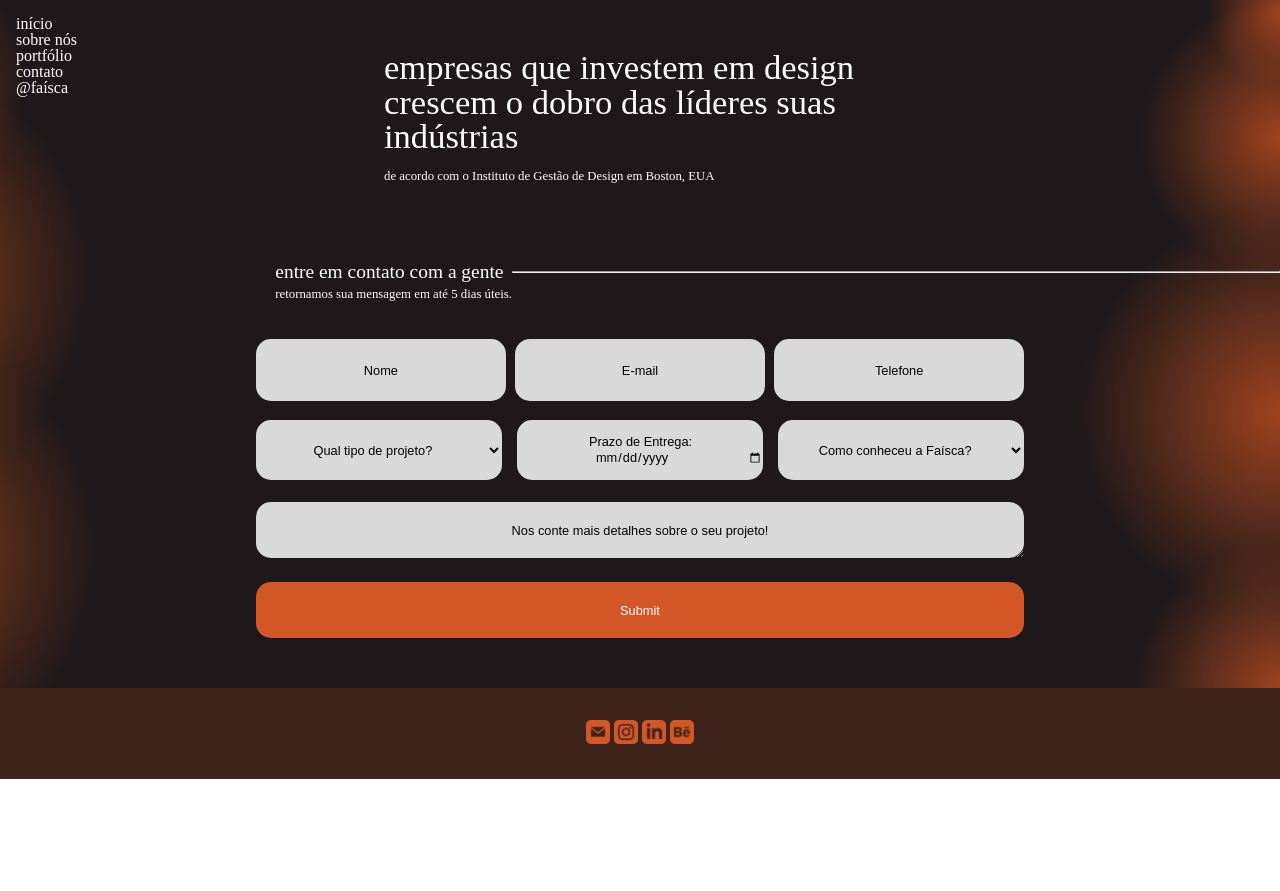
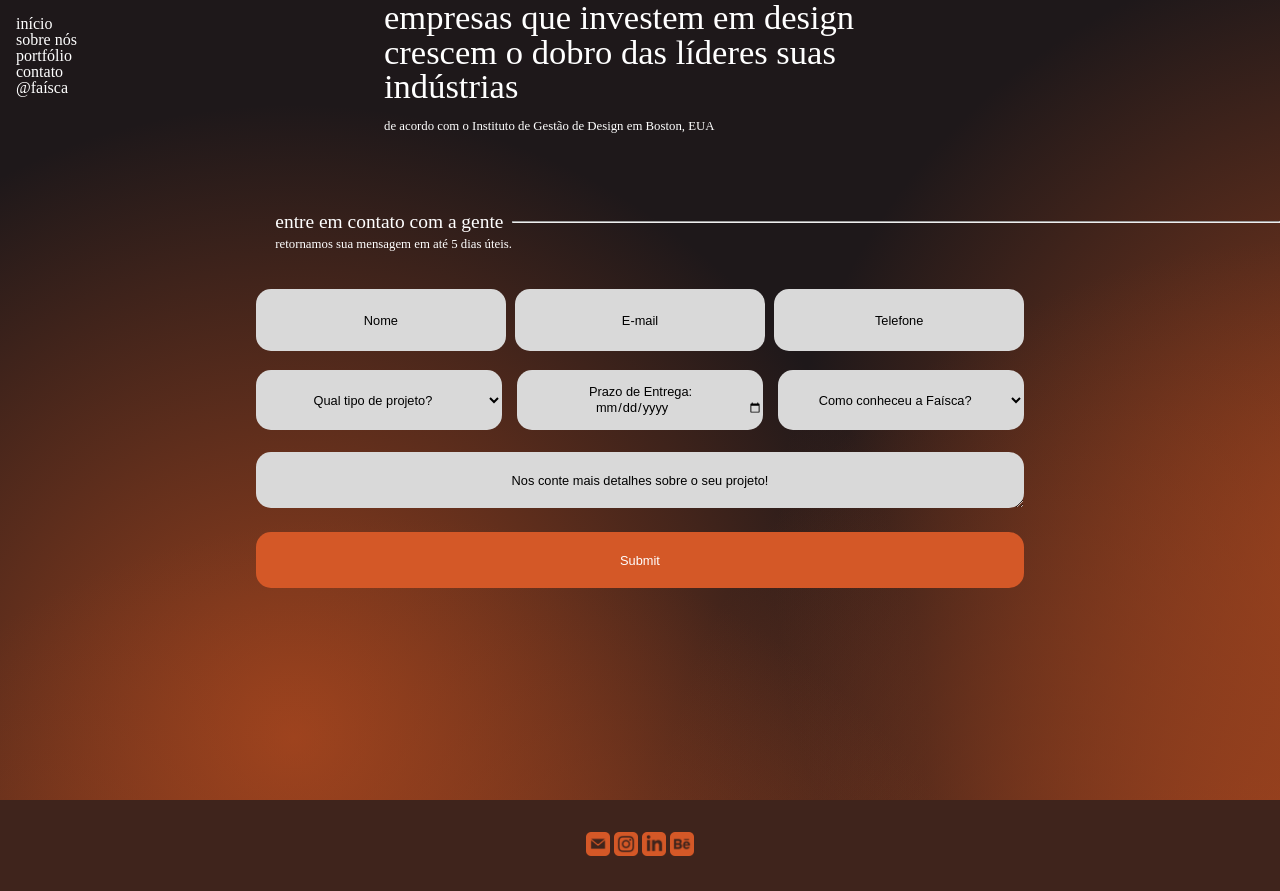
Before and after one commit to faisca-design/FaiscaJr, a Next.js app: page /contato in a window 1280 px wide. Before the commit the page ends 800 px from the top, so only its background shows below. Built offline with nearby package versions, Linux system fonts and the light colour scheme.

Commit message:
degradê fundo finalizado #2
fazendo o fundo em javaScript ao invés de css

```diff
--- a/src/app/layout.js
+++ b/src/app/layout.js
@@ -1,3 +1,4 @@
+import DynamicBackground from "@components/dynamicBackground";
 import Footer from "@/components/Layout/Footer";
 import Navbar from "@/components/Layout/Navbar";
 import styles from "@styles/pages.module.css"
@@ -9,13 +10,16 @@ export default function Layout({ children }) {
             <head>
                 <title>Faísca</title>
             </head>
-            <body style={{margin:0}}>
+            <body style={{margin: 0, padding: 0, backgroundColor: '#1E181A', minHeight: '100vh'}}>      {/* propriedades adicionadas para o bakcground funcionar :(*/}
+                <div style={{position: 'relative', minHeight: '100vh'}}>
+                    <DynamicBackground />
                     <Navbar/>
-                        <div className={styles.page}>
-                            {children}
-                        </div>
+                    <div className={styles.page}>
+                        {children}
+                    </div>
                     <Footer/>
+                </div>
             </body>
         </html>
     )
-  }
+}
--- /dev/null
+++ b/src/components/dynamicBackground/index.js
@@ -0,0 +1,82 @@
+"use client";
+
+import React, { useEffect, useRef, useState } from 'react';
+
+const DynamicBackground = () => {
+  const containerRef = useRef(null);
+  const [numBolas, setNumBolas] = useState(5);
+
+  useEffect(() => {
+    const container = containerRef.current;
+
+    const drawGradients = () => {
+      // Limpar gradientes existentes
+      while (container.firstChild) {
+        container.removeChild(container.firstChild);
+      }
+
+      // Definir o padrão completo de bolas (funciona em partes)
+      const padraoCompleto = [
+        { x: '60%', y: '-8%', r: '160vh', color: '#9e431e' },
+        { x: '-27%', y: '11%', r: '160vh', color: '#9e431e' },
+        { x: '50%', y: '26%', r: '170vh', color: '#9e431e' },
+        { x: '-27%', y: '57%', r: '180vh', color: '#9e431e' },
+        { x: '45%', y: '86%', r: '180vh', color: '#9e431e' },
+      ];
+
+      // Determinar o número de bolas com base na altura da tela
+      const screenHeight = window.innerHeight;
+      let newNumBolas;
+      if (screenHeight < 600) {
+        newNumBolas = 2;
+    } else if (screenHeight >= 600) {
+      newNumBolas = 6;
+      } else if (screenHeight >= 1500) {
+        newNumBolas = 4;
+      } else if (screenHeight >= 1000) {
+        newNumBolas = 3;
+      } else {
+        newNumBolas = 1;
+      }
+      setNumBolas(newNumBolas);
+
+      // Criar e posicionar os gradientes
+      padraoCompleto.slice(0, newNumBolas).forEach((bola, index) => {
+        const gradient = document.createElement('div');
+        gradient.style.position = 'absolute';
+        gradient.style.left = bola.x;
+        gradient.style.top = bola.y;
+        gradient.style.width = bola.r;
+        gradient.style.height = bola.r;
+        gradient.style.borderRadius = '90%';
+        gradient.style.background = `radial-gradient(circle, ${bola.color} 0%, transparent 70%)`;
+        gradient.style.pointerEvents = 'none';
+        container.appendChild(gradient);
+      });
+    };
+
+    drawGradients();
+    window.addEventListener('resize', drawGradients);
+
+    return () => {
+      window.removeEventListener('resize', drawGradients);
+    };
+  }, []);
+
+  return (
+    <div
+      ref={containerRef}
+      style={{
+        position: 'absolute',
+        top: 0,
+        left: 0,
+        width: '100%',
+        height: '100%',
+        zIndex: -1,
+        overflow: 'hidden'
+      }}
+    />
+  );
+};
+
+export default DynamicBackground;
--- a/src/styles/pages.module.css
+++ b/src/styles/pages.module.css
@@ -1,20 +1,7 @@
-.page{
-    min-height: 80vh;
+.page {
+    min-height: 100vh;
     display: flex;
     flex-direction: column;
     gap: 100px;
-    height: 100%;
-    background:
-    radial-gradient(circle at 100% 2%, #9e431e, transparent 5%),
-    radial-gradient(circle at -10% 12%, #9e431e, transparent 10%),
-    radial-gradient(circle at 100% 20%, #9e431e, transparent 10%),
-    radial-gradient(circle at -10% 40%, #9e431e, transparent 15%),
-    radial-gradient(circle at 100% 60%, #9e431e, transparent 15%),
-    radial-gradient(circle at -10% 80%, #9e431e, transparent 15%),
-    radial-gradient(circle at 100% 100%, #9e431e, transparent 10%),
-    #1E181A;
+    position: relative;
 }
-
-.withPadding{
-    padding: 50px 0;
-}
```
